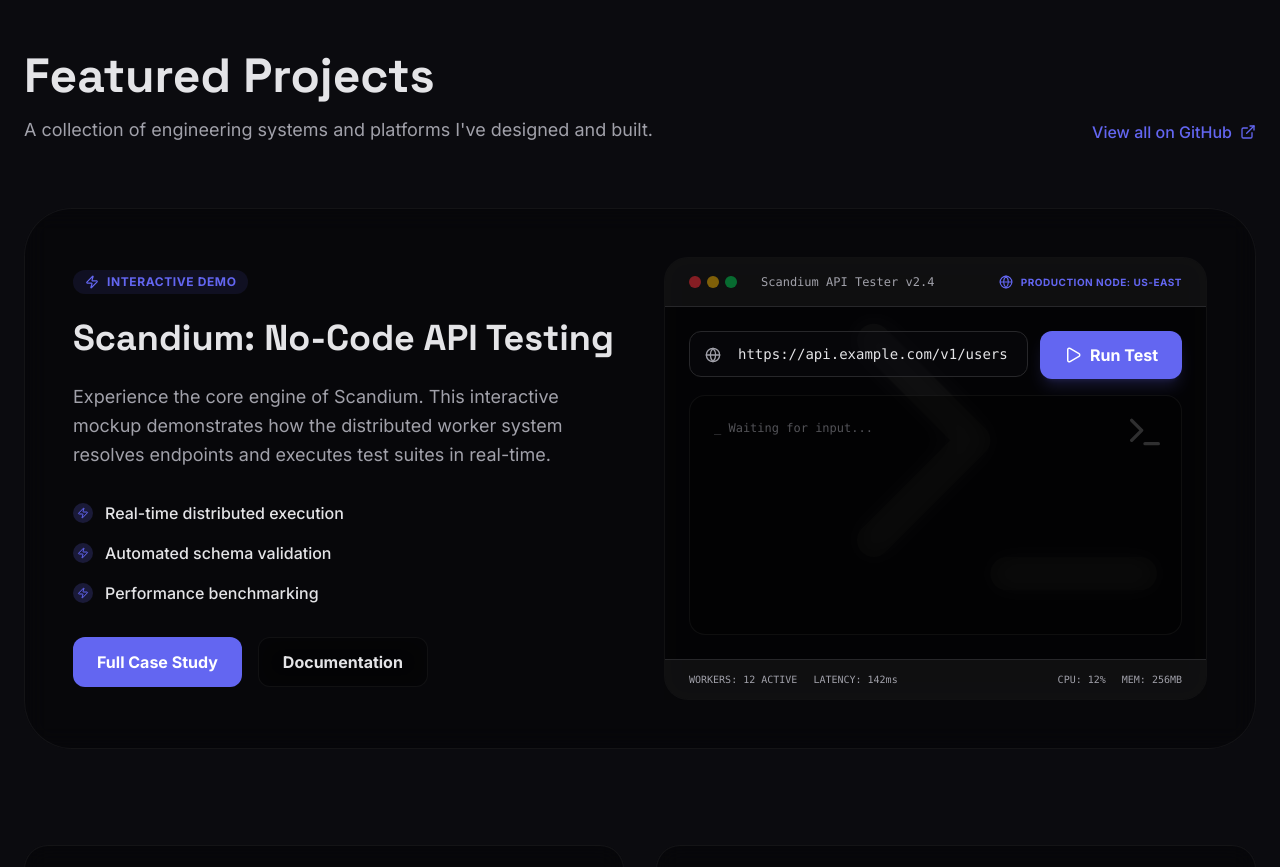
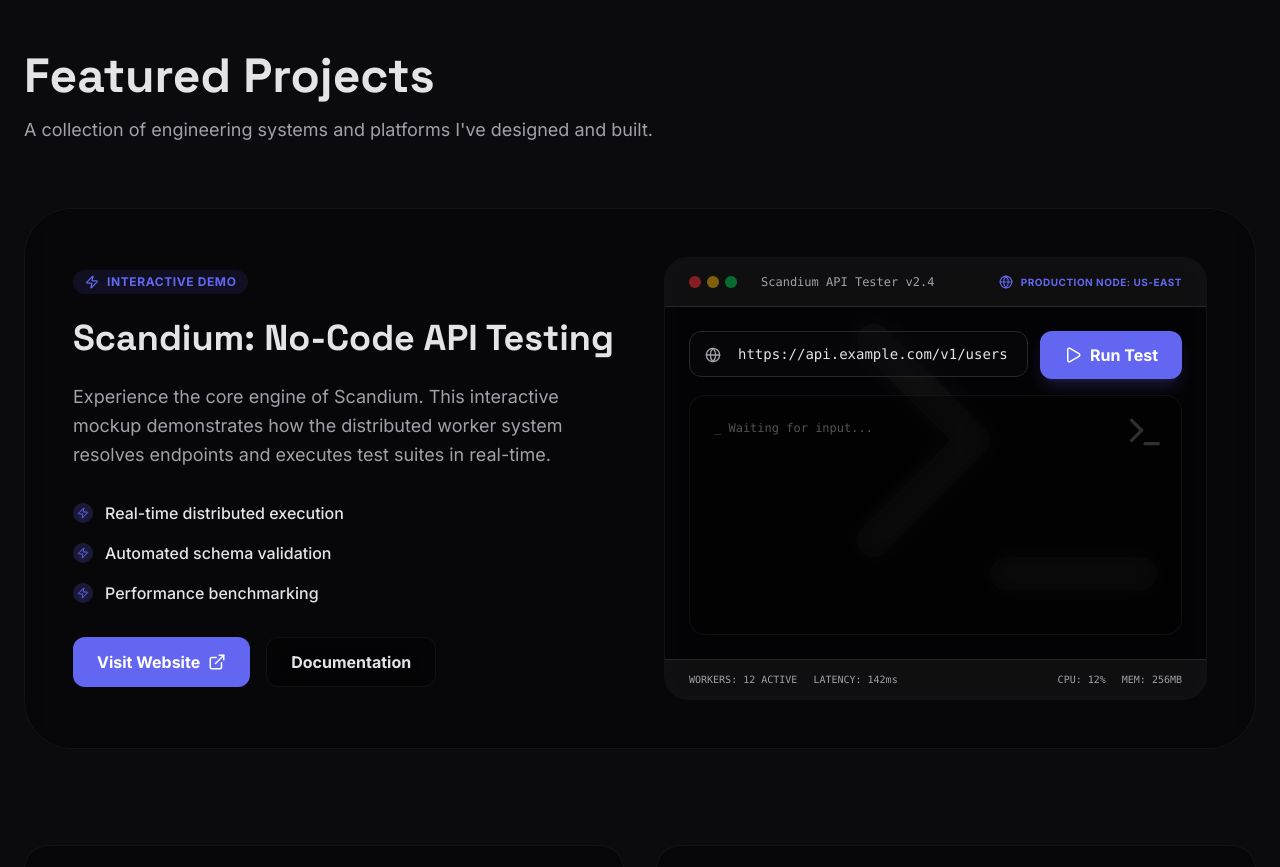
Before and after one commit to tijanidevit/my-portfolio, a React (Vite) app: page / in a window 1280 px wide. Shown: the part 1280-2147 px from the top of the page. Built offline with nearby package versions, Linux system fonts and the light colour scheme.

Commit message:
added links to projects

```diff
--- a/src/components/Projects.tsx
+++ b/src/components/Projects.tsx
@@ -89,9 +89,6 @@ export default function Projects() {
               A collection of engineering systems and platforms I've designed and built.
             </p>
           </div>
-          <a href="https://github.com/tijanidevit" target="_blank" rel="noopener noreferrer" className="text-accent font-medium flex items-center gap-2 hover:underline">
-            View all on GitHub <ExternalLink size={16} />
-          </a>
         </motion.div>
 
         {/* Interactive Demo Section */}
@@ -147,13 +144,14 @@ export default function Projects() {
                 ))}
               </div>
               <div className="flex flex-col sm:flex-row gap-4">
-                <button
-                  onClick={() => handleBtnClick('case-study')}
-                  disabled={loadingBtn === 'case-study'}
+                <a
+                  href={projects[0].link}
+                  target="_blank"
+                  rel="noopener noreferrer"
                   className="w-full sm:w-auto px-6 py-3 bg-accent text-white rounded-xl font-bold hover:bg-accent/90 transition-all flex items-center justify-center gap-2 min-w-[160px]"
                 >
-                  {loadingBtn === 'case-study' ? <Loader2 className="animate-spin" size={18} /> : "Full Case Study"}
-                </button>
+                  Visit Website <ExternalLink size={18} />
+                </a>
                 <button
                   onClick={() => handleBtnClick('docs')}
                   disabled={loadingBtn === 'docs'}
@@ -198,9 +196,9 @@ export default function Projects() {
             >
               <div className="absolute top-0 right-0 p-8 opacity-0 group-hover:opacity-100 transition-opacity">
                 <div className="flex gap-3">
-                  <button className="p-2 glass rounded-full hover:bg-accent/10 transition-colors">
+                  <a href={project.link} target="_blank" rel="noopener noreferrer" className="p-2 glass rounded-full hover:bg-accent/10 transition-colors inline-block text-foreground">
                     <ExternalLink size={18} />
-                  </button>
+                  </a>
                 </div>
               </div>
 
```
